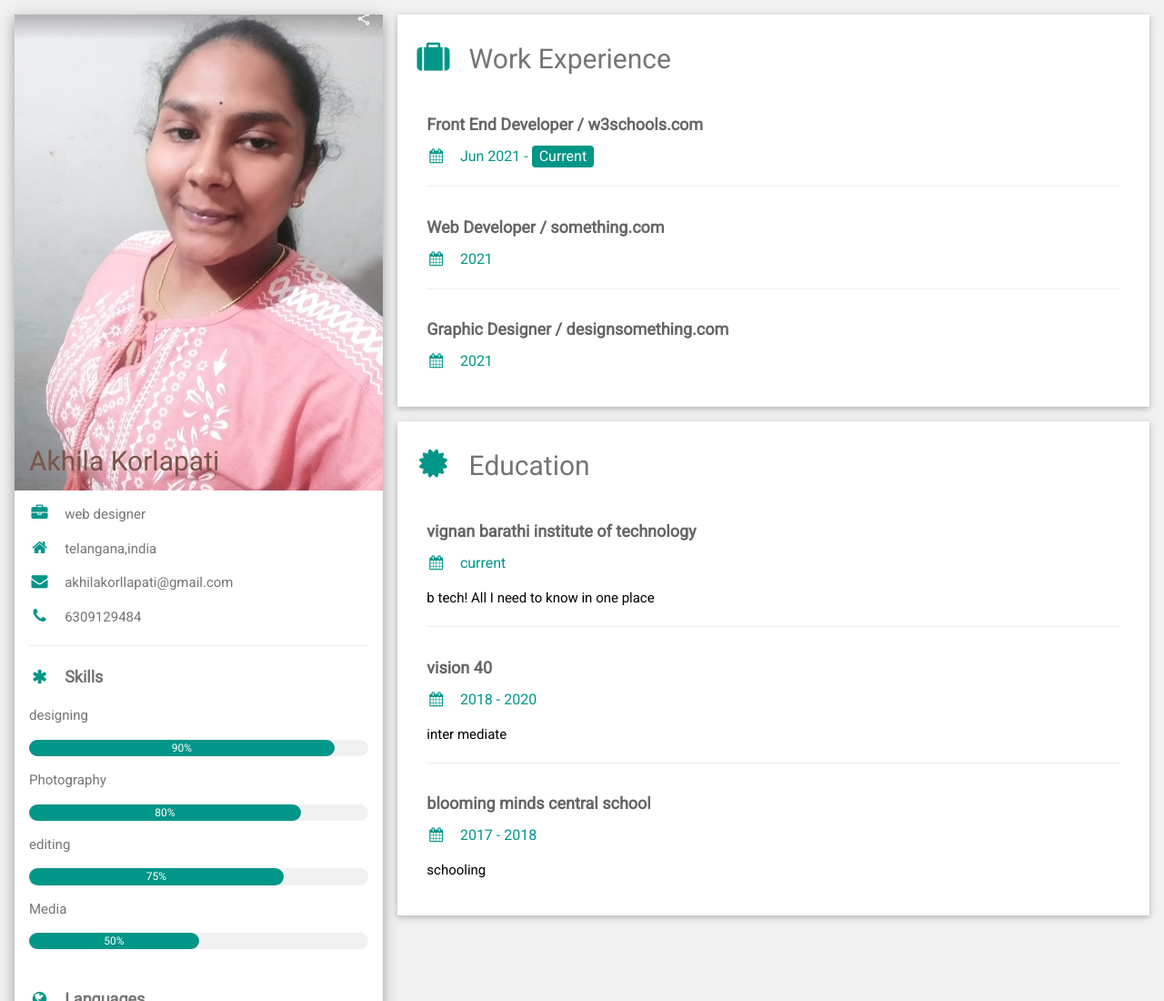
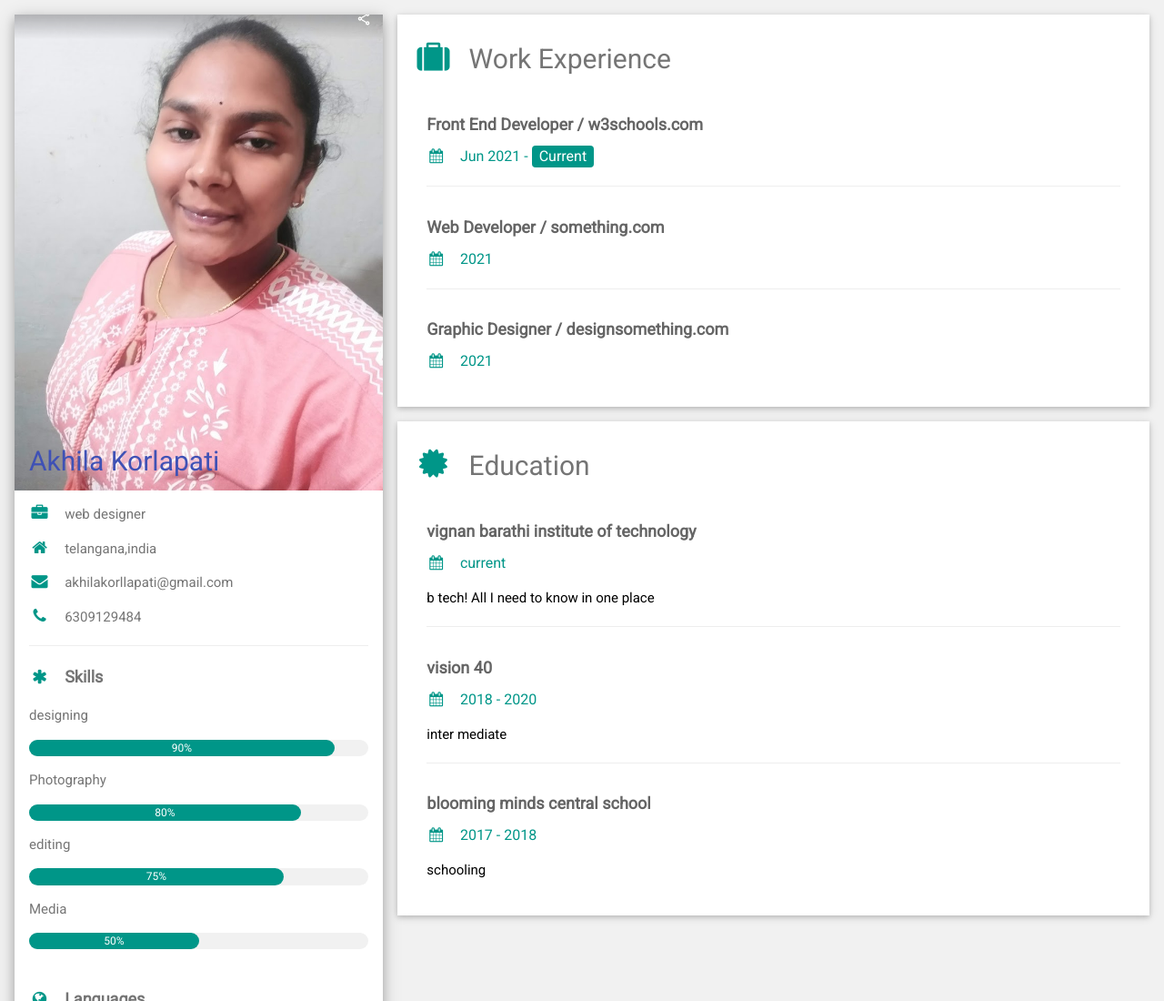
Before and after one commit to akhila-3007/akhila-3007.github.io, a plain HTML site: page index.html in a window 1280 px wide. Shown: the top 1100 px of the page at 91% size. Drawn offline with nearby package versions, Linux system fonts and the light colour scheme.

Commit message:
Update index.html

```diff
--- a/index.html
+++ b/index.html
@@ -23,7 +23,7 @@ html,body,h1,h2,h3,h4,h5,h6 {font-family: "Roboto", sans-serif}
       <div class="w3-white w3-text-grey w3-card-4">
         <div class="w3-display-container">
           <img src="2021-06-16 (7).png" style="width:100%" alt="2021-06-16 (7).png">
-          <div class="w3-display-bottomleft w3-container w3-text-brown">
+          <div class="w3-display-bottomleft w3-container w3-text-indigo">
             <h2>Akhila Korlapati</h2>
           </div>
         </div>
```
